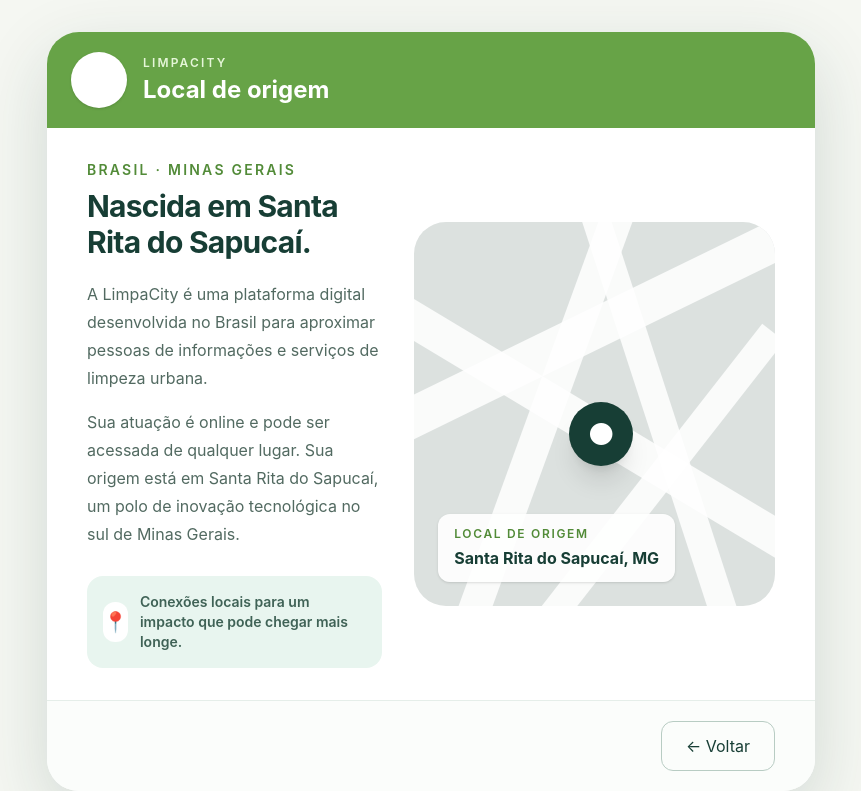
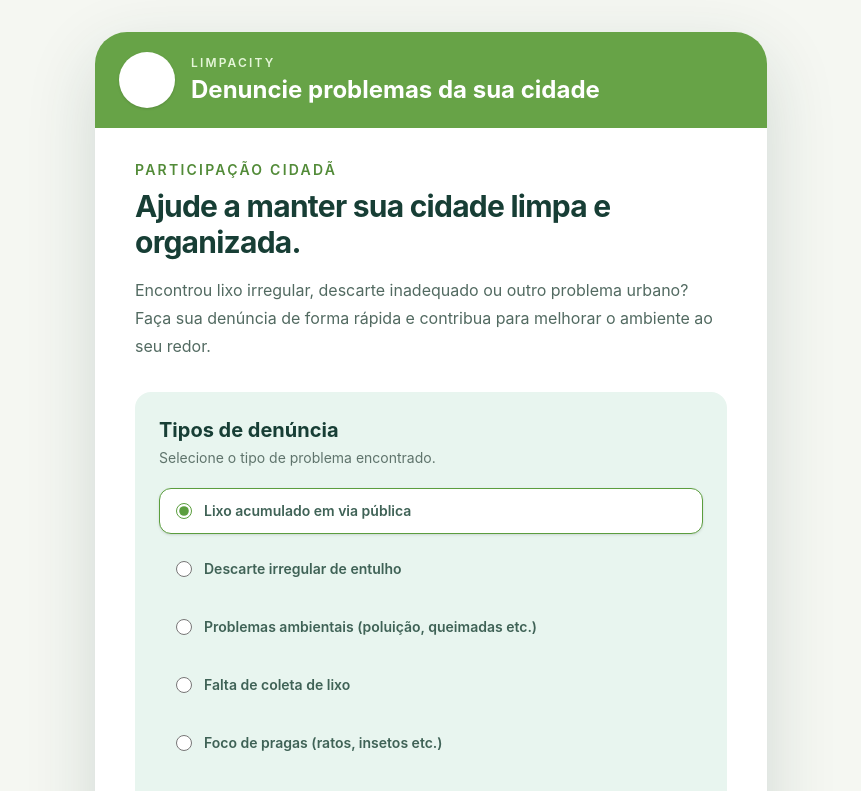
Before and after one commit to marcelinnx03-lgtm/LimpaCity, a React (Vite) app in the folder front/: page / in a window 1280 px wide. Shown: the top 791 px of the page, without its empty margins (209-1070 px from the left). Built offline with nearby package versions, Linux system fonts and the light colour scheme.

Commit message:
feat(front): add report type selection screen

```diff
--- a/front/src/App.tsx
+++ b/front/src/App.tsx
@@ -1,43 +1,52 @@
+import { useState } from 'react'
+
+const reportTypes = [
+  'Lixo acumulado em via pública',
+  'Descarte irregular de entulho',
+  'Problemas ambientais (poluição, queimadas etc.)',
+  'Falta de coleta de lixo',
+  'Foco de pragas (ratos, insetos etc.)',
+  'Outros',
+]
+
 function App() {
+  const [selectedType, setSelectedType] = useState(reportTypes[0])
+
   return (
     <main className="grid min-h-screen place-items-center bg-[#f5f7f2] p-4 text-[#173e35] sm:p-8">
-      <section className="w-full max-w-3xl overflow-hidden rounded-[2rem] bg-white shadow-[0_24px_70px_rgba(22,63,54,0.16)]">
+      <section className="w-full max-w-2xl overflow-hidden rounded-[2rem] bg-white shadow-[0_24px_70px_rgba(22,63,54,0.16)]">
         <header className="flex items-center gap-4 bg-[#67a347] px-6 py-5 text-white">
           <div className="grid h-14 w-14 shrink-0 place-items-center rounded-full bg-white text-3xl shadow-sm" aria-label="Símbolo de reciclagem">♻</div>
           <div>
             <p className="text-xs font-semibold uppercase tracking-[0.18em] text-[#e5f6d8]">LimpaCity</p>
-            <h1 className="mt-1 text-2xl font-bold leading-tight">Local de origem</h1>
+            <h1 className="mt-1 text-2xl font-bold leading-tight">Denuncie problemas da sua cidade</h1>
           </div>
         </header>
 
-        <div className="grid gap-8 px-6 py-8 sm:px-10 lg:grid-cols-[0.9fr_1.1fr] lg:items-center">
+        <div className="px-6 py-8 sm:px-10">
           <article>
-            <p className="text-sm font-semibold uppercase tracking-[0.16em] text-[#528b38]">Brasil · Minas Gerais</p>
-            <h2 className="mt-2 text-3xl font-bold tracking-tight">Nascida em Santa Rita do Sapucaí.</h2>
-            <p className="mt-5 leading-7 text-[#526a61]">A LimpaCity é uma plataforma digital desenvolvida no Brasil para aproximar pessoas de informações e serviços de limpeza urbana.</p>
-            <p className="mt-4 leading-7 text-[#526a61]">Sua atuação é online e pode ser acessada de qualquer lugar. Sua origem está em Santa Rita do Sapucaí, um polo de inovação tecnológica no sul de Minas Gerais.</p>
-            <div className="mt-7 flex items-center gap-3 rounded-2xl bg-[#e8f5ef] p-4">
-              <span className="grid h-10 w-10 place-items-center rounded-xl bg-white text-xl">📍</span>
-              <p className="text-sm font-semibold text-[#3f6256]">Conexões locais para um impacto que pode chegar mais longe.</p>
-            </div>
+            <p className="text-sm font-semibold uppercase tracking-[0.16em] text-[#528b38]">Participação cidadã</p>
+            <h2 className="mt-2 text-3xl font-bold tracking-tight">Ajude a manter sua cidade limpa e organizada.</h2>
+            <p className="mt-4 leading-7 text-[#526a61]">Encontrou lixo irregular, descarte inadequado ou outro problema urbano? Faça sua denúncia de forma rápida e contribua para melhorar o ambiente ao seu redor.</p>
           </article>
 
-          <aside className="relative min-h-96 overflow-hidden rounded-[2rem] bg-[#dce1df] p-5" aria-label="Mapa ilustrativo de Santa Rita do Sapucaí">
-            <div className="absolute -left-10 top-20 h-10 w-[130%] rotate-[-26deg] bg-white/85" />
-            <div className="absolute -left-12 top-48 h-9 w-[130%] rotate-[31deg] bg-white/85" />
-            <div className="absolute left-28 -top-12 h-[130%] w-8 rotate-[20deg] bg-white/85" />
-            <div className="absolute right-24 -top-10 h-[130%] w-7 rotate-[-18deg] bg-white/85" />
-            <div className="absolute bottom-24 left-6 h-7 w-[115%] rotate-[-52deg] bg-white/85" />
-            <div className="absolute left-[43%] top-[47%] grid h-16 w-16 place-items-center rounded-full bg-[#173e35] text-3xl text-white shadow-xl">●</div>
-            <div className="absolute bottom-6 left-6 rounded-xl bg-white/90 px-4 py-3 shadow-sm">
-              <p className="text-xs font-semibold uppercase tracking-[0.14em] text-[#528b38]">Local de origem</p>
-              <p className="mt-1 font-bold">Santa Rita do Sapucaí, MG</p>
-            </div>
-          </aside>
+          <div className="mt-8 rounded-2xl bg-[#e8f5ef] p-5 sm:p-6">
+            <h3 className="text-xl font-bold">Tipos de denúncia</h3>
+            <p className="mt-1 text-sm text-[#5f746c]">Selecione o tipo de problema encontrado.</p>
+            <fieldset className="mt-5 grid gap-3">
+              <legend className="sr-only">Tipo de denúncia</legend>
+              {reportTypes.map((reportType) => (
+                <label key={reportType} className={`flex cursor-pointer items-center gap-3 rounded-xl border px-4 py-3 transition ${selectedType === reportType ? 'border-[#5b9e3e] bg-white shadow-sm' : 'border-transparent hover:bg-white/70'}`}>
+                  <input checked={selectedType === reportType} className="h-4 w-4 accent-[#5b9e3e]" name="report-type" onChange={() => setSelectedType(reportType)} type="radio" value={reportType} />
+                  <span className="text-sm font-semibold text-[#3f6256]">{reportType}{reportType === 'Outros' ? ' ⚠️' : ''}</span>
+                </label>
+              ))}
+            </fieldset>
+          </div>
         </div>
 
         <footer className="flex justify-end border-t border-[#e5eee9] bg-[#fbfdfb] px-6 py-5 sm:px-10">
-          <button className="rounded-xl border border-[#b8ccc3] px-6 py-3 font-semibold transition hover:bg-[#f4f8f6]">← Voltar</button>
+          <button className="rounded-xl bg-[#5b9e3e] px-7 py-3 font-semibold text-white transition hover:bg-[#4c8634]">Próximo →</button>
         </footer>
       </section>
     </main>
```
